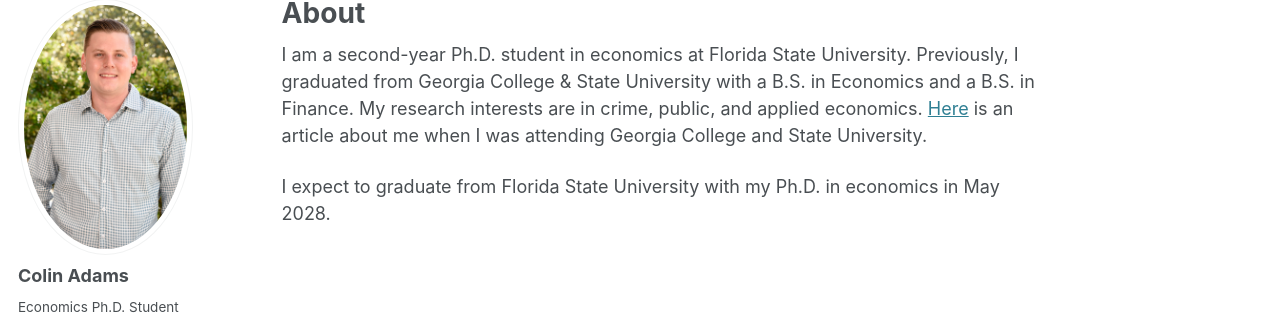
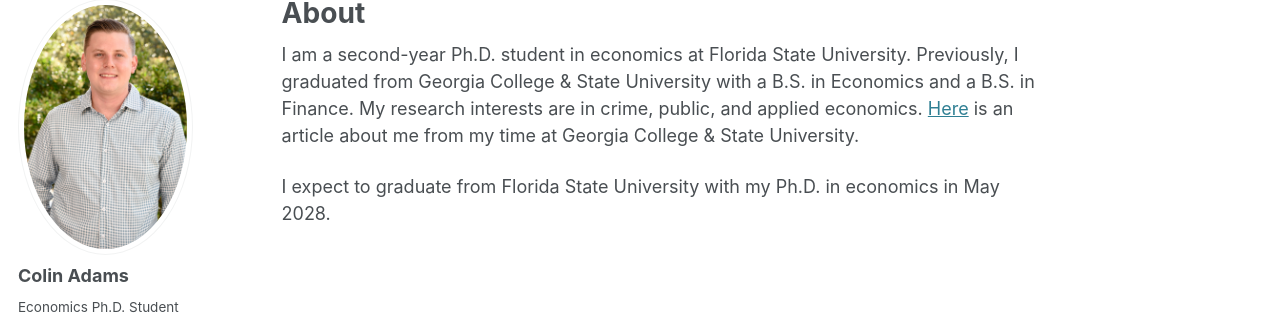
Before and after one commit to Zach-Gooch/Zach-Gooch.github.io, a Jekyll site: the page built from _pages/about.md, in a window 1280 px wide. Shown: the part 107-425 px from the top of the page. Built offline with Jekyll 4.4.1, drawn with Linux system fonts in a browser that asks for light colours; some web fonts are replaced.

Commit message:
Update about.md

```diff
--- a/_pages/about.md
+++ b/_pages/about.md
@@ -12,7 +12,7 @@ redirect_from:
     I am a second-year Ph.D. student in economics at Florida State University.
     Previously, I graduated from Georgia College & State University with a B.S. in Economics and a B.S. in Finance.
     My research interests are in crime, public, and applied economics.
-    <a href="https://frontpage.gcsu.edu/node/14695" target="_blank">Here</a> is an article about me when I was attending Georgia College and State University.
+    <a href="https://frontpage.gcsu.edu/node/14695" target="_blank">Here</a> is an article about me from my time at Georgia College & State University.
   </p>
 
   <p>
```
